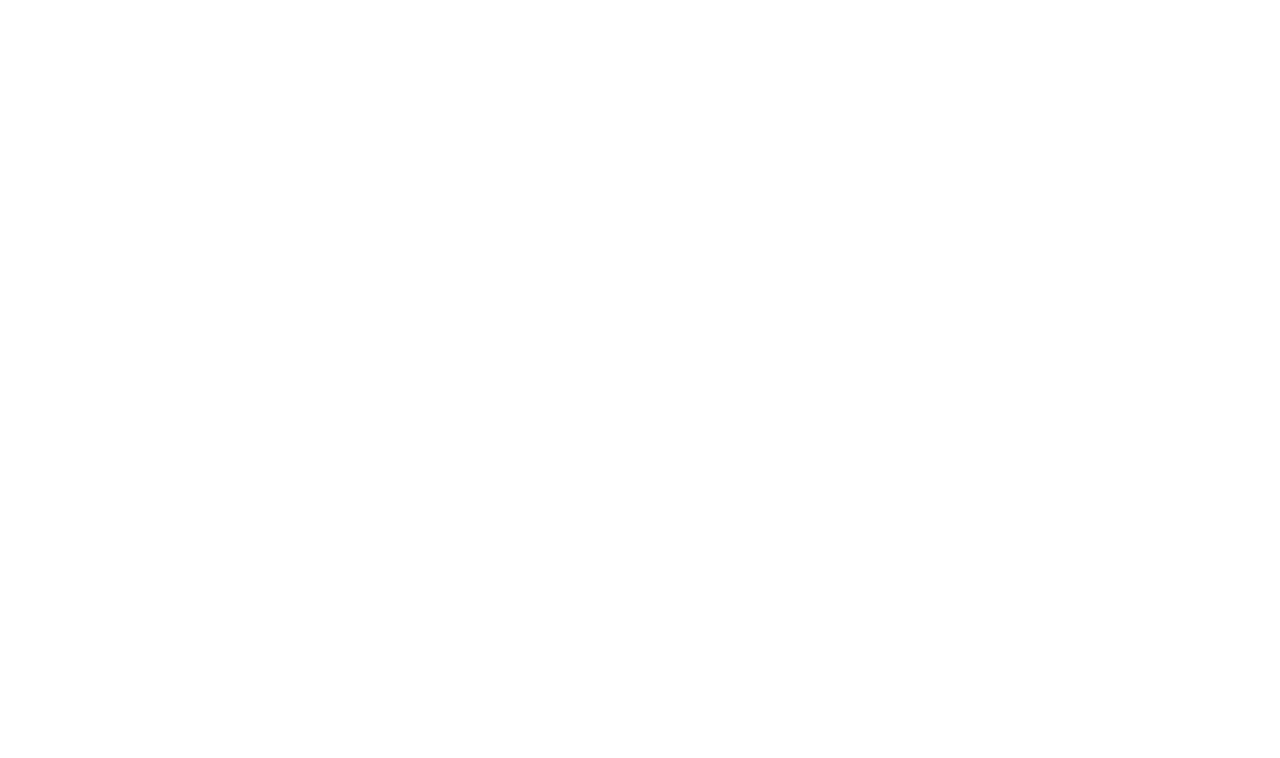
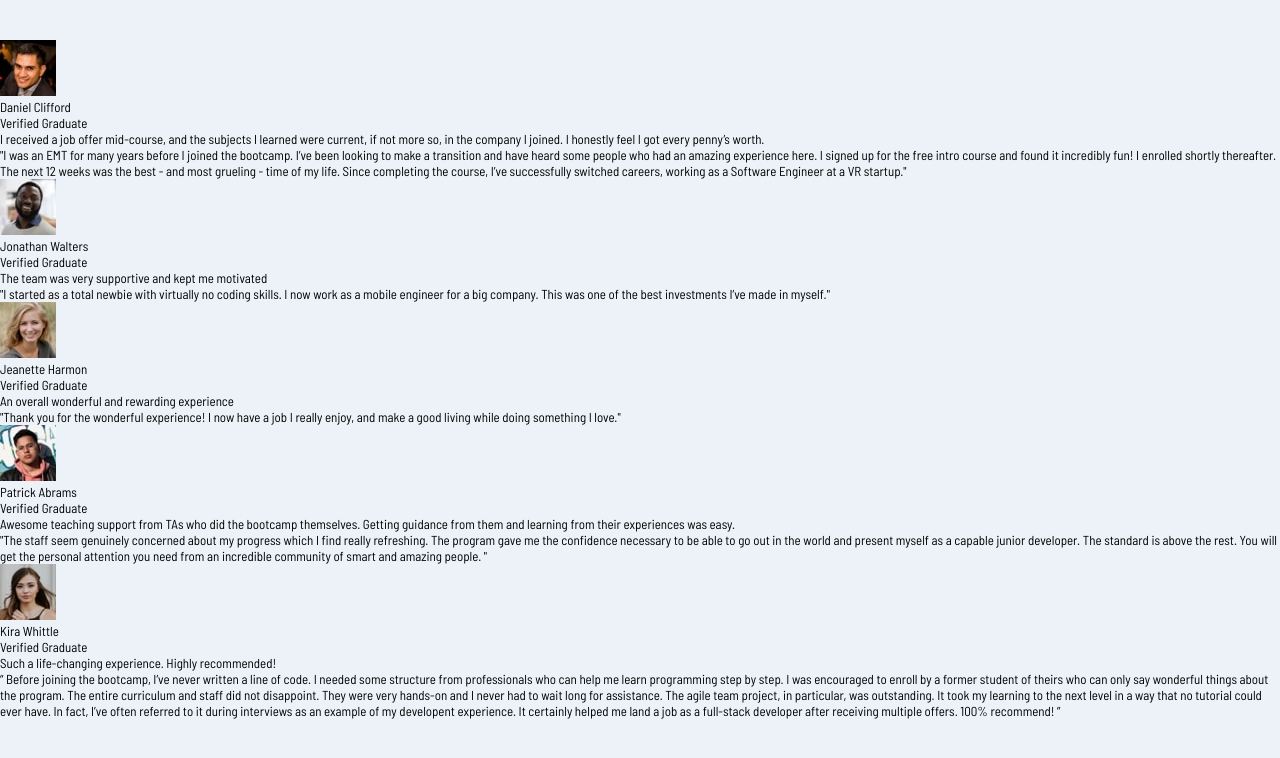
Before and after one commit to yagnik0/Testimonial-Grid-Section, a plain HTML site: page index.html in a window 1280 px wide. Drawn offline with Linux system fonts and the light colour scheme.

Commit message:
second commit

```diff
--- a/index.html
+++ b/index.html
@@ -1,12 +1,110 @@
 <!DOCTYPE html>
 <html lang="en">
-<head>
-    <meta charset="UTF-8">
-    <meta name="viewport" content="width=device-width, initial-scale=1.0">
-    <title>Testimonial Grid Section</title>
-    <link rel="stylesheet" href="style.css">
-</head>
-<body>
-
-</body>
+  <head>
+    <meta charset="UTF-8" />
+    <meta name="viewport" content="width=device-width, initial-scale=1.0" />
+    <title>Testimonial Grid Section Main</title>
+    <link rel="stylesheet" href="style.css" />
+    <link href="https://fonts.googleapis.com/css?family=Barlow+Semi+Condensed:100,100italic,200,200italic,300,300italic,regular,italic,500,500italic,600,600italic,700,700italic,800,800italic,900,900italic" rel="stylesheet" />
+    <link
+      rel="shortcut icon"
+      href="images/favicon-32x32.png"
+      type="image/x-icon"
+    />
+  </head>
+  <body>
+    <main class="main-container">
+      <div class="grid-container">
+        <div class="box-1">
+          <div class="name-flex">
+            <img src="images/image-daniel.jpg" alt="danieliamge" />
+            <div class="name-content">
+              <p class="name">Daniel Clifford</p>
+              <p class="verified">Verified Graduate</p>
+            </div>
+          </div>
+          <p class="para-content">
+            I received a job offer mid-course, and the subjects I learned were
+            current, if not more so, in the company I joined. I honestly feel I
+            got every penny’s worth.
+          </p>
+          <p class="para-content-2">
+            "I was an EMT for many years before I joined the bootcamp. I’ve been
+            looking to make a transition and have heard some people who had an
+            amazing experience here. I signed up for the free intro course and
+            found it incredibly fun! I enrolled shortly thereafter. The next 12
+            weeks was the best - and most grueling - time of my life. Since
+            completing the course, I’ve successfully switched careers, working
+            as a Software Engineer at a VR startup."
+          </p>
+        </div>
+        <div class="box-2">
+          <div class="name-flex">
+            <img src="images/image-jonathan.jpg" alt="jonathanimage" />
+            <div class="name-content">
+              <p class="name">Jonathan Walters</p>
+              <p class="verified">Verified Graduate</p>
+            </div>
+          </div>
+          <p class="para-content">
+            The team was very supportive and kept me motivated
+          </p>
+          <p class="para-content-2">
+            "I started as a total newbie with virtually no coding skills. I now
+            work as a mobile engineer for a big company. This was one of the
+            best investments I’ve made in myself."
+          </p>
+        </div>
+        <div class="box-3">
+          <div class="name-flex">
+            <img src="images/image-jeanette.jpg" alt="jeanetteimage" />
+            <div class="name-content">
+              <p class="name">Jeanette Harmon</p>
+              <p class="verified">Verified Graduate</p>
+            </div>
+          </div>
+          <p class="para-content">
+            An overall wonderful and rewarding experience
+          </p>
+          <p class="para-content-2">
+            "Thank you for the wonderful experience! I now have a job I really
+            enjoy, and make a good living while doing something I love."
+          </p>
+        </div>
+        <div class="box-4">
+          <div class="name-flex">
+            <img src="images/image-patrick.jpg" alt="patrickimage" />
+            <div class="name-content">
+              <p class="name">Patrick Abrams</p>
+              <p class="verified">Verified Graduate</p>
+            </div>
+          </div>
+          <p class="para-content">
+            Awesome teaching support from TAs who did the bootcamp themselves.
+            Getting guidance from them and learning from their experiences was
+            easy.
+          </p>
+          <p class="para-content-2">
+            "The staff seem genuinely concerned about my progress which I find
+            really refreshing. The program gave me the confidence necessary to
+            be able to go out in the world and present myself as a capable
+            junior developer. The standard is above the rest. You will get the
+            personal attention you need from an incredible community of smart
+            and amazing people. "
+          </p>
+        </div>
+        <div class="box-5">
+          <div class="name-flex">
+            <img src="images/image-kira.jpg" alt="kiraimage" />
+            <div class="name-content">
+              <p class="name">Kira Whittle</p>
+              <p class="verified">Verified Graduate</p>
+            </div>
+          </div>
+          <p class="para-content">Such a life-changing experience. Highly recommended!</p>
+          <p class="para-content-2">“ Before joining the bootcamp, I’ve never written a line of code. I needed some structure from professionals who can help me learn programming step by step. I was encouraged to enroll by a former student of theirs who can only say wonderful things about the program. The entire curriculum and staff did not disappoint. They were very hands-on and I never had to wait long for assistance. The agile team project, in particular, was outstanding. It took my learning to the next level in a way that no tutorial could ever have. In fact, I’ve often referred to it during interviews as an example of my developent experience. It certainly helped me land a job as a full-stack developer after receiving multiple offers. 100% recommend! ”</p>
+        </div>
+      </div>
+    </main>
+  </body>
 </html>
--- a/style.css
+++ b/style.css
@@ -0,0 +1,25 @@
+:root {
+    --violet:hsl(263, 55%, 52%);
+    --gray:hsl(217, 19%, 35%);
+    --dark-gray:hsl(219, 29%, 14%);
+    --light-gray:hsl(0, 0%, 81%);
+    --very-light-gray:hsl(210, 46%, 95%);
+    --white:hsl(0, 0%, 100%)
+}
+
+*{
+    margin: 0;
+    padding: 0;
+    box-sizing: border-box;
+}
+
+html{
+    font-size: 62.5%;
+}
+
+body{
+    background-color: var(--very-light-gray);
+    font-size: 1.3rem;
+    font-family: "Barlow Semi Condensed", sans-serif;
+    margin-block: 4rem;
+}
```
